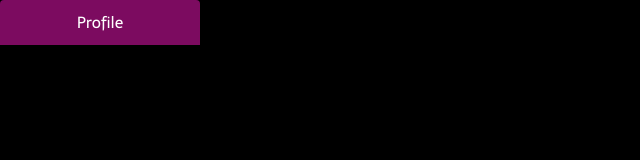
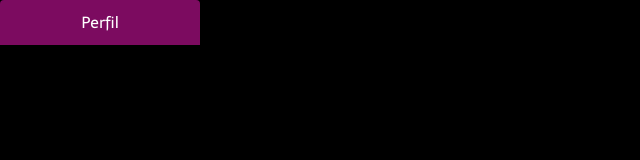
Before and after one commit to wesley-matos/menu-dropdown, a plain HTML site: page index.html in a window 1280 px wide. Shown: the full height of the page, 0-640 px from the left. Drawn offline with Linux system fonts and the light colour scheme.

Commit message:
Update index.html

```diff
--- a/index.html
+++ b/index.html
@@ -8,7 +8,7 @@
 </head>
 <body>
     <div class="dropdown-menu">
-        Profile
+        Perfil
         <ul class="dropdown">
             <li>Contato</li>
             <li>Mensagem</li>
```
